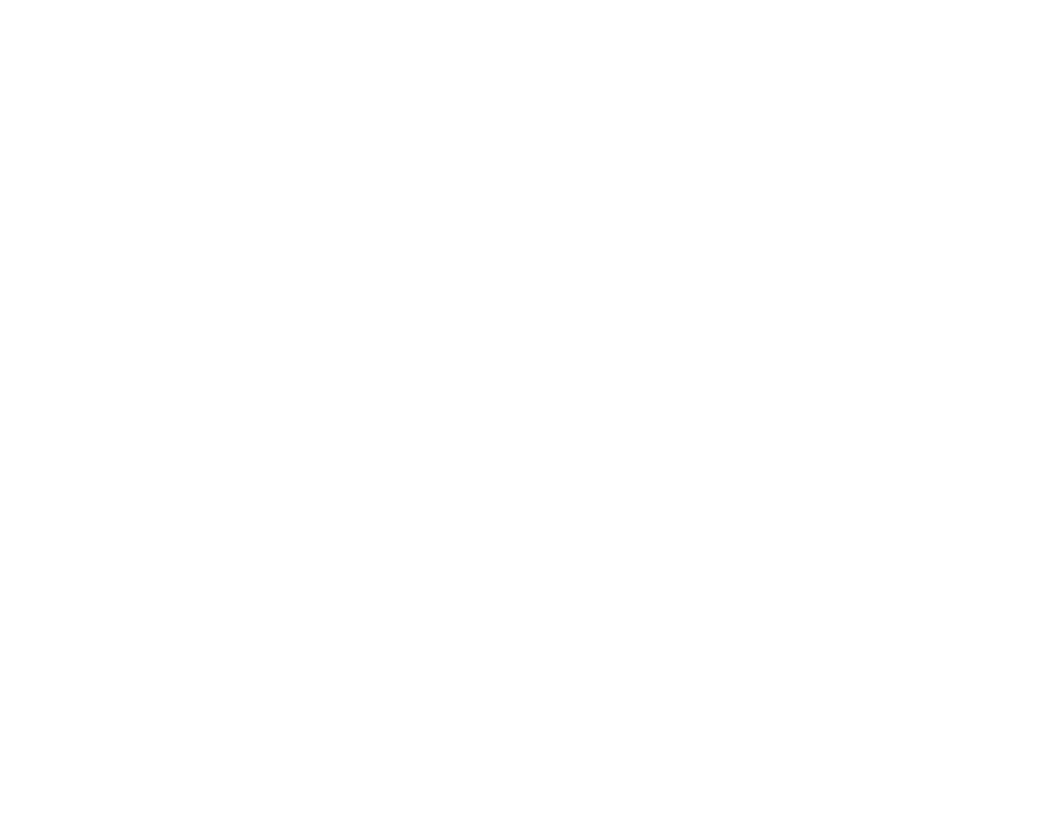
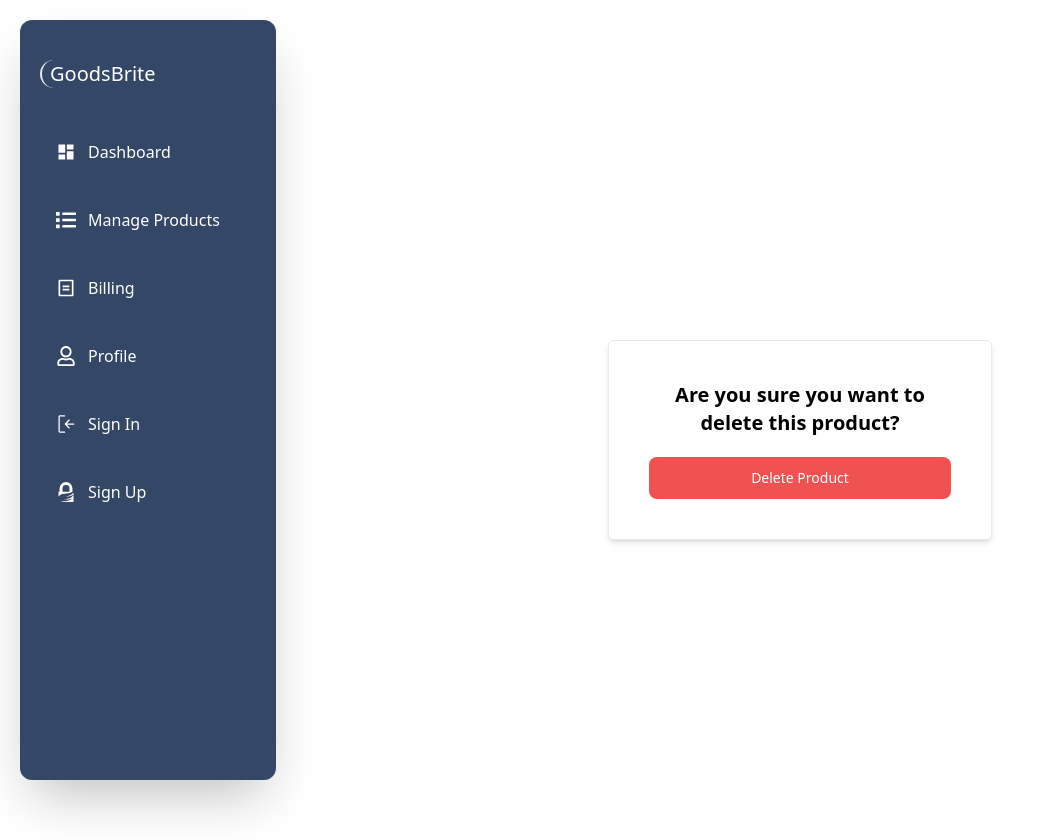
Before and after one commit to daniel-idowu-01/inventory-flow-test, a React (Vite) app in the folder client/: page /delete-product/1 in a window 1280 px wide. Before the commit this address had no page. Shown: the whole page, without its empty margins (0-1045 px from the left). Before the commit the page ends 800 px from the top, so only its background shows below. Built offline with nearby package versions, Linux system fonts and the light colour scheme.

Commit message:
completed delete product

```diff
--- a/client/src/App.jsx
+++ b/client/src/App.jsx
@@ -8,6 +8,7 @@
 const SignIn = lazy(() => import('./pages/SignIn'))
 const CreateProduct = lazy(() => import('./pages/CreateProduct'))
 const EditProduct = lazy(() => import('./pages/EditProduct'))
+const DeleteProduct = lazy(() => import('./pages/DeleteProduct'))
 const DashboardComp = lazy(() => import('./components/DashboardComp'))
 
 function App() {
@@ -61,6 +62,15 @@
                   </Suspense>}
               />
 
+              {/* delete product */}
+              <Route
+                path="/delete-product/:id"
+                element={
+                  <Suspense fallback={<div>Loading...</div>}>
+                    <DeleteProduct />
+                  </Suspense>}
+              />
+
 
               <Route path="/profile" element={<Profile />} />
             </Route>
--- a/client/src/components/TableComp.jsx
+++ b/client/src/components/TableComp.jsx
@@ -70,7 +70,13 @@
                   </Link>
                 </Table.Cell>
                 <Table.Cell>
-                  <FaTrash />
+                  <Link
+                    to={`/delete-product/${product._id}`}
+                  >
+                    <FaTrash
+                      className='hover:cursor-pointer'
+                    />
+                  </Link>
                 </Table.Cell>
               </Table.Row>
             ))
--- a/client/src/pages/CreateProduct.jsx
+++ b/client/src/pages/CreateProduct.jsx
@@ -2,7 +2,7 @@
 import axios from 'axios'
 import { Button, Label, TextInput, Select, Textarea, Spinner } from 'flowbite-react';
 import data from '../data/categoryData.json'
-import { Link, useNavigate } from 'react-router-dom';
+import { useNavigate } from 'react-router-dom';
 
 const CreateProduct = () => {
 
--- /dev/null
+++ b/client/src/pages/DeleteProduct.jsx
@@ -0,0 +1,61 @@
+import React, { useState, useEffect } from 'react'
+import { Button, Label, TextInput, Select, Textarea, Spinner } from 'flowbite-react';
+import { useParams, useNavigate } from 'react-router-dom';
+import axios from 'axios'
+
+const DeleteProduct = () => {
+
+  const { id } = useParams();
+  const navigate = useNavigate()
+  const [loading, setIsLoading] = useState(false)
+  const [error, setError] = useState('')
+
+
+  // to submit form data
+  const handleSubmit = async (e) => {
+    e.preventDefault();
+
+    setIsLoading(true);
+
+    try {
+      const response = await axios.delete(`http://localhost:3000/api/products/${id}`, {
+        withCredentials: true,
+        headers: {
+          'Content-Type': 'application/json',
+        },
+      })
+
+      if (response.status === 200) {
+        setIsLoading(false);
+        navigate('/manage');
+      } else {
+        setIsLoading(false);
+        setError('Please fill all fields!');
+      }
+    } catch (error) {
+      setIsLoading(false);
+      setError('An error occurred while processing your request.');
+      console.error('Error submitting form data:', error);
+    }
+  };
+
+  return (
+    <section
+      className='flex justify-center items-center relative top-5 md:absolute md:left-20 lg:left-[25%] lg:top-10 h-full md:w-[75%] p-5 md:p-0'
+    >
+      <form
+        onSubmit={handleSubmit}
+        className='border shadow-md max-w-96 p-10 rounded-md'>
+        <p className='font-bold text-xl text-center'>Are you sure you want to delete this product?</p>
+        <Button
+          type="submit"
+          className='bg-red-500 mt-5 w-full'
+        >
+          {loading ? <Spinner aria-label="Default status example" /> : 'Delete Product'}
+        </Button>
+      </form>
+    </section>
+  )
+}
+
+export default DeleteProduct
--- a/client/src/pages/EditProduct.jsx
+++ b/client/src/pages/EditProduct.jsx
@@ -1,7 +1,7 @@
 import React, { useState, useEffect } from 'react'
 import { Button, Label, TextInput, Select, Textarea, Spinner } from 'flowbite-react';
 import data from '../data/categoryData.json'
-import { Link, useParams, useNavigate } from 'react-router-dom';
+import { useParams, useNavigate } from 'react-router-dom';
 import axios from 'axios'
 
 const EditProduct = () => {
```
